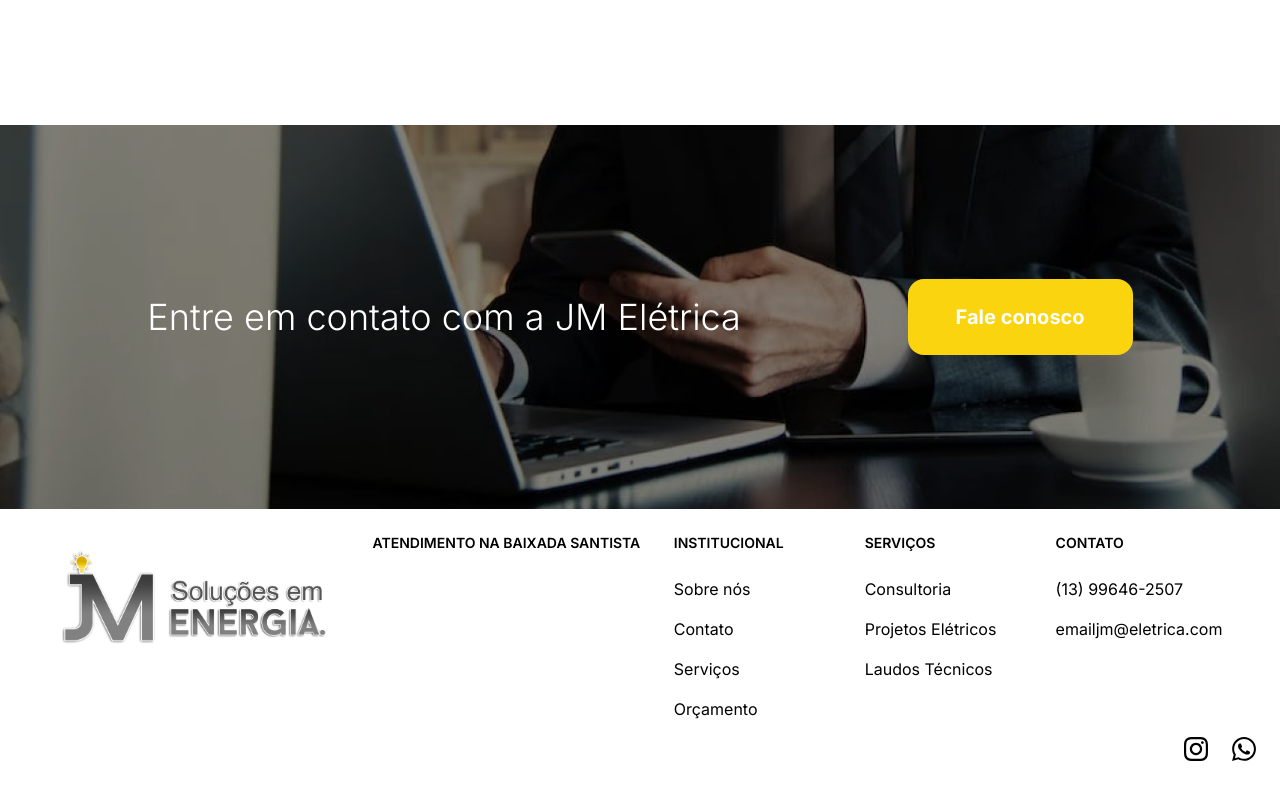
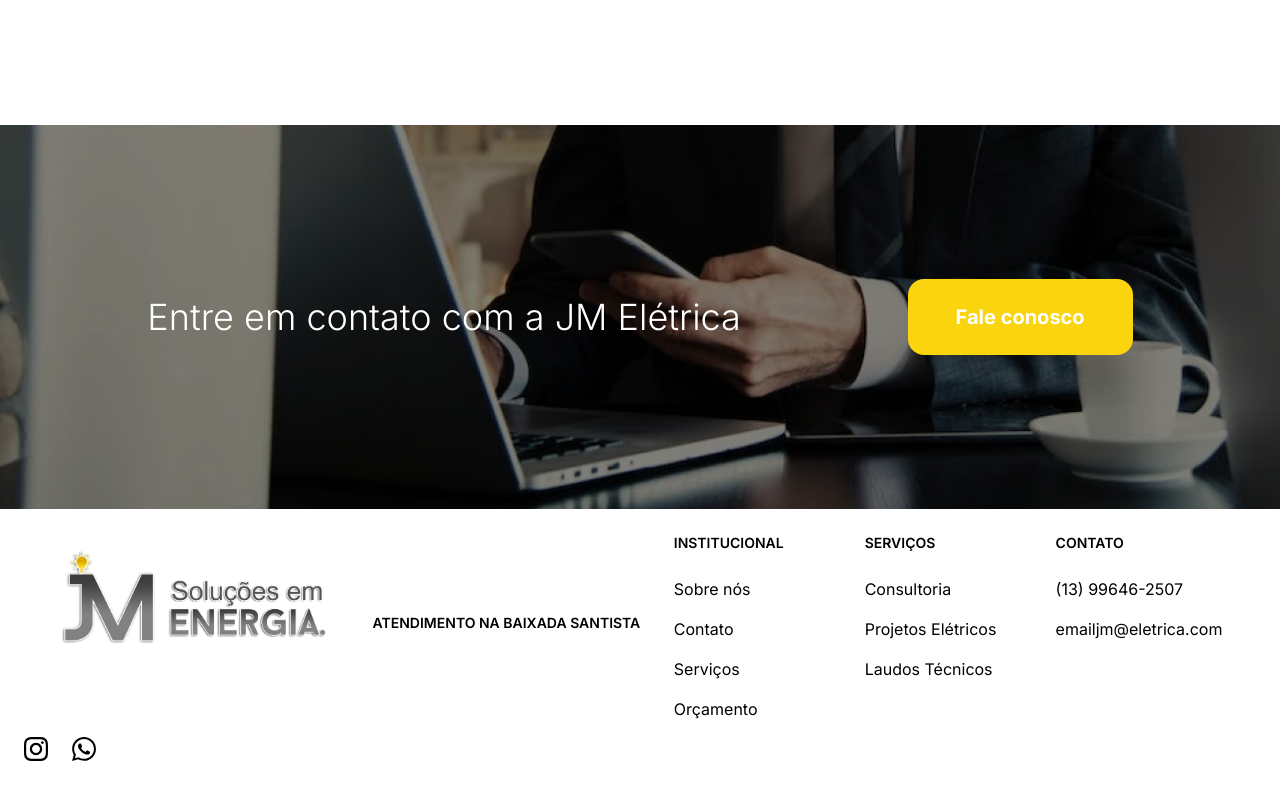
Before and after one commit to JellyFishDevelopment/jm-eletrica, a React (Vite) app: page / in a window 1280 px wide. Shown: the part 2328-3113 px from the top of the page. Built offline with nearby package versions, Linux system fonts and the light colour scheme.

Commit message:
Ajustado detalhes no footer

```diff
--- a/src/components/Footer.tsx
+++ b/src/components/Footer.tsx
@@ -6,7 +6,7 @@ export default function Footer() {
     <footer className="p-4 bg-white sm:p-6 ">
       <div className="md:flex md:justify-evenly">
         <img src={logoImg} className="mx-auto sm:mx-0 my-4 h-24" alt="" />
-        <div className="mb-6 md:mb-0 sm:text-center items-center">
+        <div className="mb-6 md:mb-0 sm:text-center items-center flex">
           <h2 className="mb-6 text-sm font-semibold text-black uppercase ">
             Atendimento na Baixada Santista
           </h2>
@@ -53,7 +53,7 @@ export default function Footer() {
         </div>
       </div>
 
-      <div className="sm:flex flex-row-reverse sm:items-center sm:justify-between">
+      <div className="sm:flex flex sm:items-center sm:justify-between">
         <div className="flex mt-4 space-x-6 sm:justify-center sm:mt-0">
           <Link
             to="/"
```
